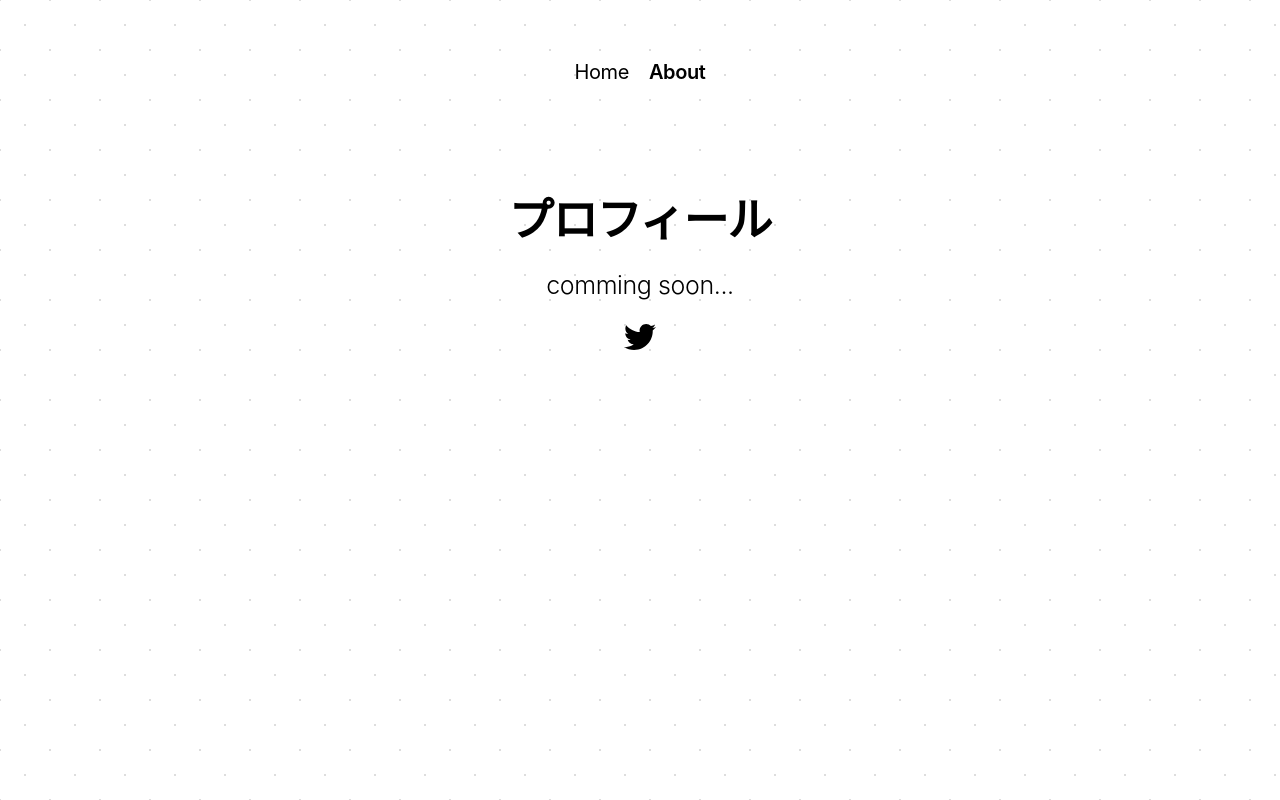
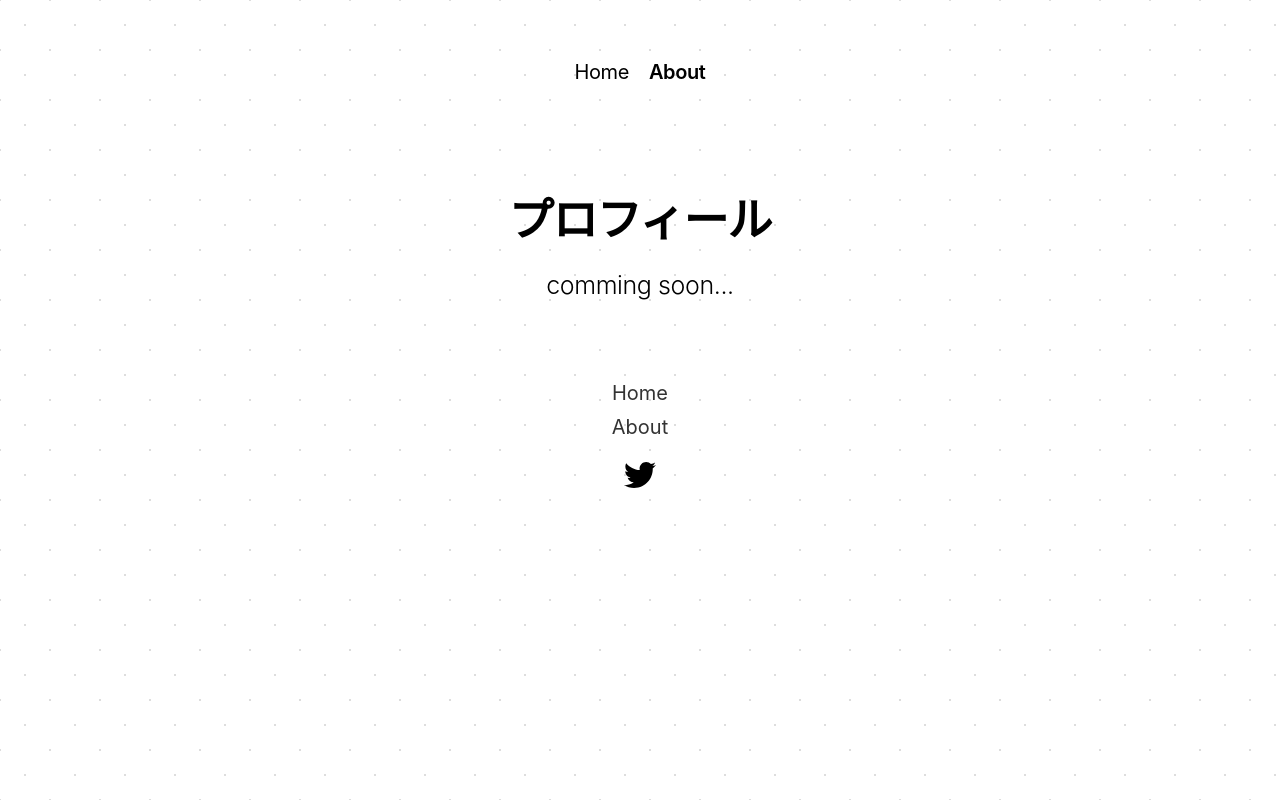
Before and after one commit to midorikawaryo/notion-blog, a Next.js app: page /about in a window 1280 px wide. Built offline with nearby package versions, Linux system fonts and the light colour scheme.

Commit message:
[fix]フッター修正

```diff
--- a/src/components/footer.tsx
+++ b/src/components/footer.tsx
@@ -1,4 +1,5 @@
 import ExtLink from './ext-link'
+
 import Twitter from '../components/svgs/twitter'
 import contactStyles from '../styles/contact.module.css'
 
@@ -12,7 +13,16 @@ const contacts = [
 
 export default () => (
   <>
-    <div className={contactStyles.links}>
+    <footer>
+      <div className="footer_nav">
+        <ul>
+          <li>
+            <a href="/">Home</a>
+          </li>
+          <li>
+            <a href="/about">About</a>
+          </li>
+          <li className={contactStyles.links}>
             {contacts.map(({ Comp, link, alt }) => {
               return (
                 <ExtLink key={link} href={link} aria-label={alt}>
@@ -20,6 +30,9 @@ export default () => (
                 </ExtLink>
               )
             })}
+          </li>
+        </ul>
       </div>
+    </footer>
   </>
 )
--- a/src/styles/global.css
+++ b/src/styles/global.css
@@ -360,6 +360,17 @@ code {
 footer {
   padding: 2em 0;
   text-align: center;
+  justify-content: center;
+  align-items: center;
+}
+
+footer ul {
+  list-style: none;
+  padding-left: 0;
+}
+
+footer li {
+  margin-top: 10px;
 }
 
 footer img {
```
Lines whose indentation alone changed are shown as unchanged.
